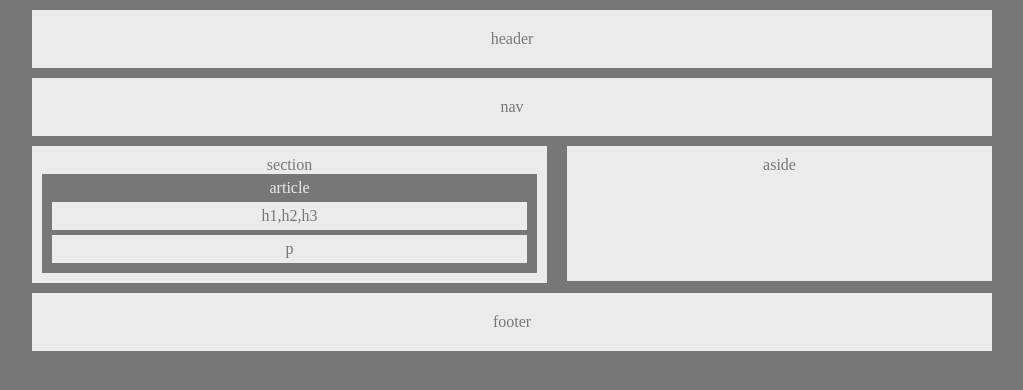
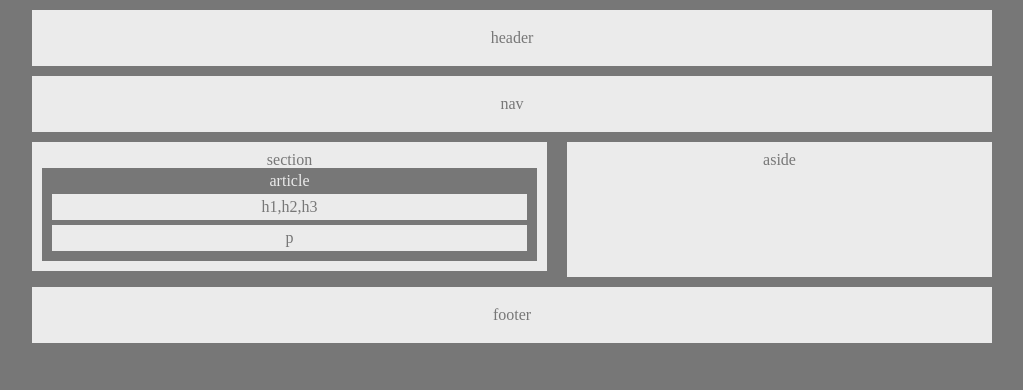
Before and after one commit to maxwellyawopoku/HW-Wireframe, a plain HTML site: page index.html in a window 1280 px wide. Shown: the whole page, without its empty margins (128-1151 px from the left). Drawn offline with Linux system fonts and the light colour scheme.

Commit message:
4rd files

```diff
--- a/index.html
+++ b/index.html
@@ -3,6 +3,7 @@
 <head>
 	<meta charset="UTF-8">
 	<title>Document</title>
+	<link rel="stylesheet" type="text/css" href="reset.css">
 	<link rel="stylesheet" href="style.css">
 </head>
 <body>
--- /dev/null
+++ b/reset.css
@@ -0,0 +1,48 @@
+/* http://meyerweb.com/eric/tools/css/reset/
+   v2.0 | 20110126
+   License: none (public domain)
+*/
+
+html, body, div, span, applet, object, iframe,
+h1, h2, h3, h4, h5, h6, p, blockquote, pre,
+a, abbr, acronym, address, big, cite, code,
+del, dfn, em, img, ins, kbd, q, s, samp,
+small, strike, strong, sub, sup, tt, var,
+b, u, i, center,
+dl, dt, dd, ol, ul, li,
+fieldset, form, label, legend,
+table, caption, tbody, tfoot, thead, tr, th, td,
+article, aside, canvas, details, embed,
+figure, figcaption, footer, header, hgroup,
+menu, nav, output, ruby, section, summary,
+time, mark, audio, video {
+	margin: 0;
+	padding: 0;
+	border: 0;
+	font-size: 100%;
+	font: inherit;
+	vertical-align: baseline;
+}
+/* HTML5 display-role reset for older browsers */
+article, aside, details, figcaption, figure,
+footer, header, hgroup, menu, nav, section {
+	display: block;
+}
+body {
+	line-height: 1;
+}
+ol, ul {
+	list-style: none;
+}
+blockquote, q {
+	quotes: none;
+}
+blockquote:before, blockquote:after,
+q:before, q:after {
+	content: '';
+	content: none;
+}
+table {
+	border-collapse: collapse;
+	border-spacing: 0;
+}
```
